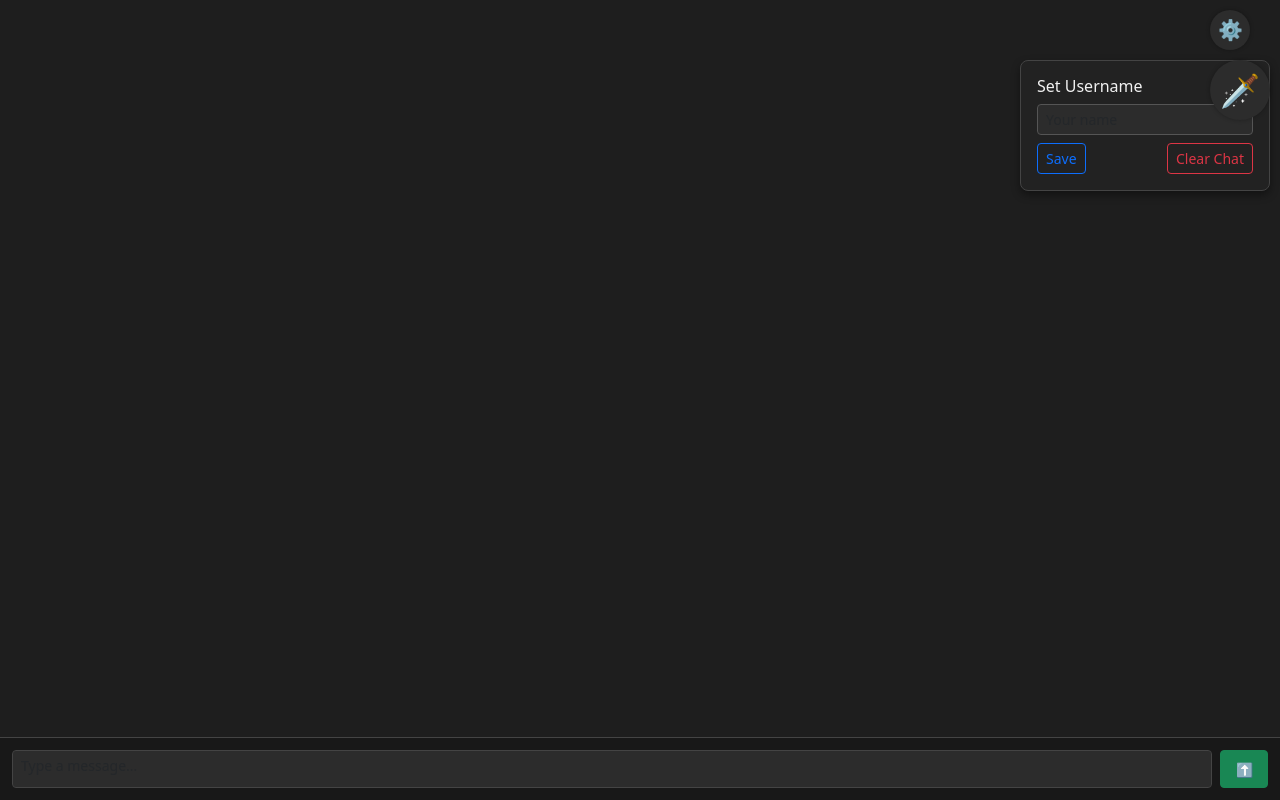
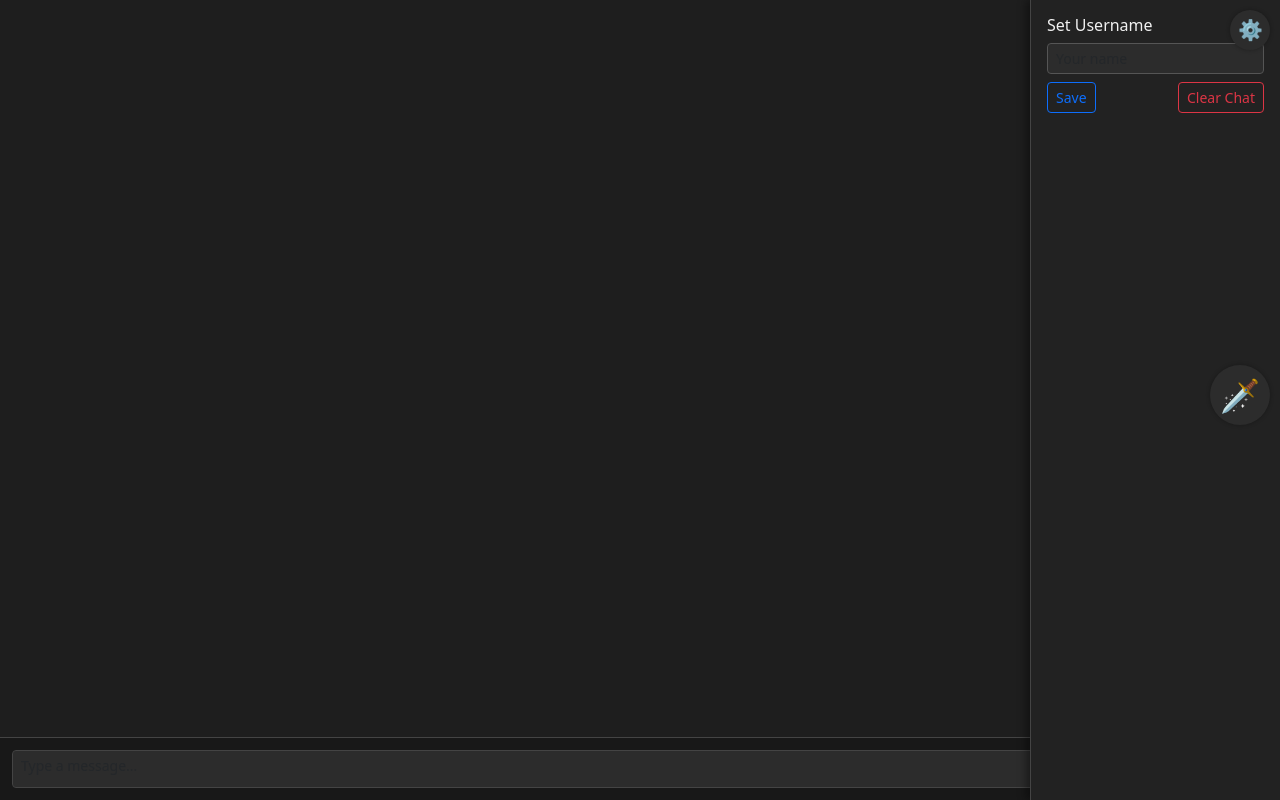
Before and after one commit to luciddrew/AIDM, a website: page public/index.html in a window 1280 px wide. Drawn offline with nearby package versions, Linux system fonts and the light colour scheme; no server answers.

Commit message:
Update index.html
minor changes to modals

```diff
--- a/public/index.html
+++ b/public/index.html
@@ -87,17 +87,21 @@
 
         .settings-popup {
             position: fixed;
-            top: 60px;
-            right: 10px;
+            top: 0;
+            right: -300px;
+            height: 100%;
             width: 250px;
             background: #222;
-            border: 1px solid #444;
-            border-radius: 0.5rem;
+            border-left: 1px solid #444;
             padding: 1rem;
-            box-shadow: 0 4px 8px rgba(0,0,0,0.4);
-            display: none;
+            box-shadow: -4px 0 8px rgba(0,0,0,0.4);
             z-index: 999;
             color: #f1f1f1;
+            transition: right 0.3s ease-in-out;
+        }
+
+        .settings-popup.active {
+            right: 0;
         }
 
         .form-control,
@@ -109,7 +113,6 @@
 
         @media (max-width: 576px) {
             .settings-popup {
-                right: 5px;
                 width: 90%;
             }
         }
@@ -117,10 +120,14 @@
 </head>
 <body class="chat-container">
 
-    <!-- Icon Buttons -->
+    <!-- Gear Icon -->
     <div style="position: fixed; top: 10px; right: 10px; z-index: 1000;">
-        <div class="icon-button" onclick="toggleSettings()" title="Settings">⚙️</div>
-        <div class="icon-button sword" onclick="toggleSwordModal()" title="Sword">🗡️</div>
+        <div class="icon-button" onclick="openModal('settings')" title="Settings">⚙️</div>
+    </div>
+
+    <!-- Sword Icon -->
+    <div style="position: fixed; top: 50%; right: 10px; transform: translateY(-50%); z-index: 1000;">
+        <div class="icon-button sword" onclick="openModal('sword')" title="Sword">🗡️</div>
     </div>
 
     <!-- Settings Modal -->
@@ -134,7 +141,7 @@
     </div>
 
     <!-- Sword Modal -->
-    <div class="settings-popup" id="swordModal" style="top: 130px;">
+    <div class="settings-popup" id="swordModal">
         <h6>This is the sword modal</h6>
         <p>More coming soon...</p>
     </div>
@@ -155,8 +162,13 @@
         const log = document.getElementById('chatLog');
         const messageInput = document.getElementById('message');
         const usernameInput = document.getElementById('username');
+
         const settingsPopup = document.getElementById('settingsPopup');
         const swordModal = document.getElementById('swordModal');
+        const modals = {
+            settings: settingsPopup,
+            sword: swordModal
+        };
 
         const userColorMap = {};
         const userColors = [
@@ -173,12 +185,12 @@
             return userColorMap[username];
         }
 
-        function toggleSettings() {
-            settingsPopup.style.display = settingsPopup.style.display === 'block' ? 'none' : 'block';
-        }
-
-        function toggleSwordModal() {
-            swordModal.style.display = swordModal.style.display === 'block' ? 'none' : 'block';
+        function openModal(which) {
+            // Close all modals first
+            for (const key in modals) {
+                if (key !== which) modals[key].classList.remove('active');
+            }
+            modals[which].classList.toggle('active');
         }
 
         function saveUsername() {
@@ -186,7 +198,7 @@
             if (!username) return alert("Please enter a username");
             localStorage.setItem('username', username);
             alert("Username saved!");
-            toggleSettings();
+            settingsPopup.classList.remove('active');
         }
 
         function getUsername() {
@@ -235,21 +247,21 @@
             saveToLocalHistory(data);
         });
 
-        // Dismiss modals on outside click
+        // Close modals on outside click
         document.addEventListener('click', (event) => {
-            const clickedInsidePopup = settingsPopup.contains(event.target) || swordModal.contains(event.target);
+            const clickedInsidePopup =
+                settingsPopup.contains(event.target) || swordModal.contains(event.target);
             const clickedButton = event.target.closest('.icon-button');
 
             if (!clickedInsidePopup && !clickedButton) {
-                settingsPopup.style.display = 'none';
-                swordModal.style.display = 'none';
+                for (const key in modals) modals[key].classList.remove('active');
             }
         });
 
         // On load
         const savedUsername = getUsername();
         usernameInput.value = savedUsername;
-        if (!savedUsername) toggleSettings();
+        if (!savedUsername) openModal('settings');
         loadLocalHistory();
     </script>
 </body>
```
